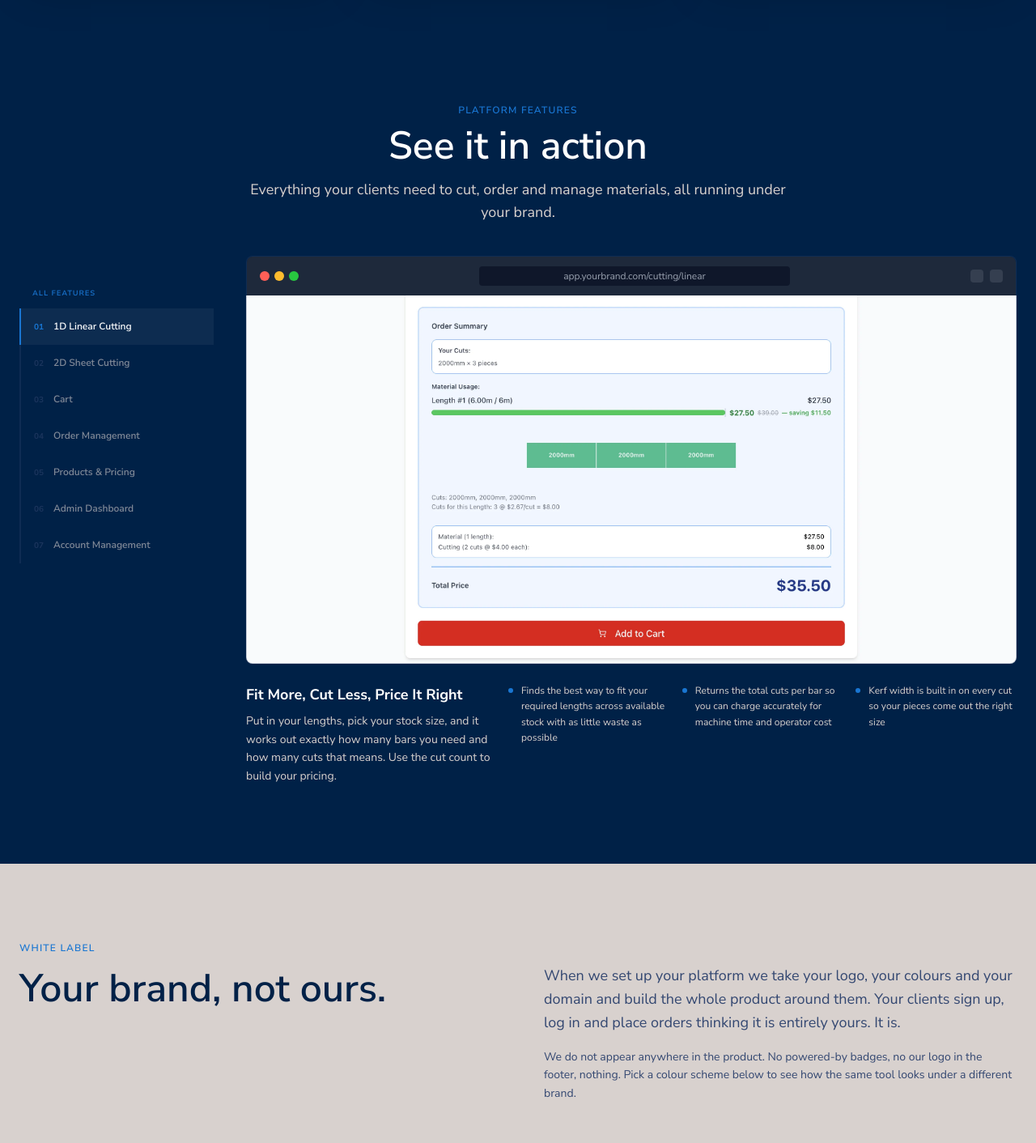
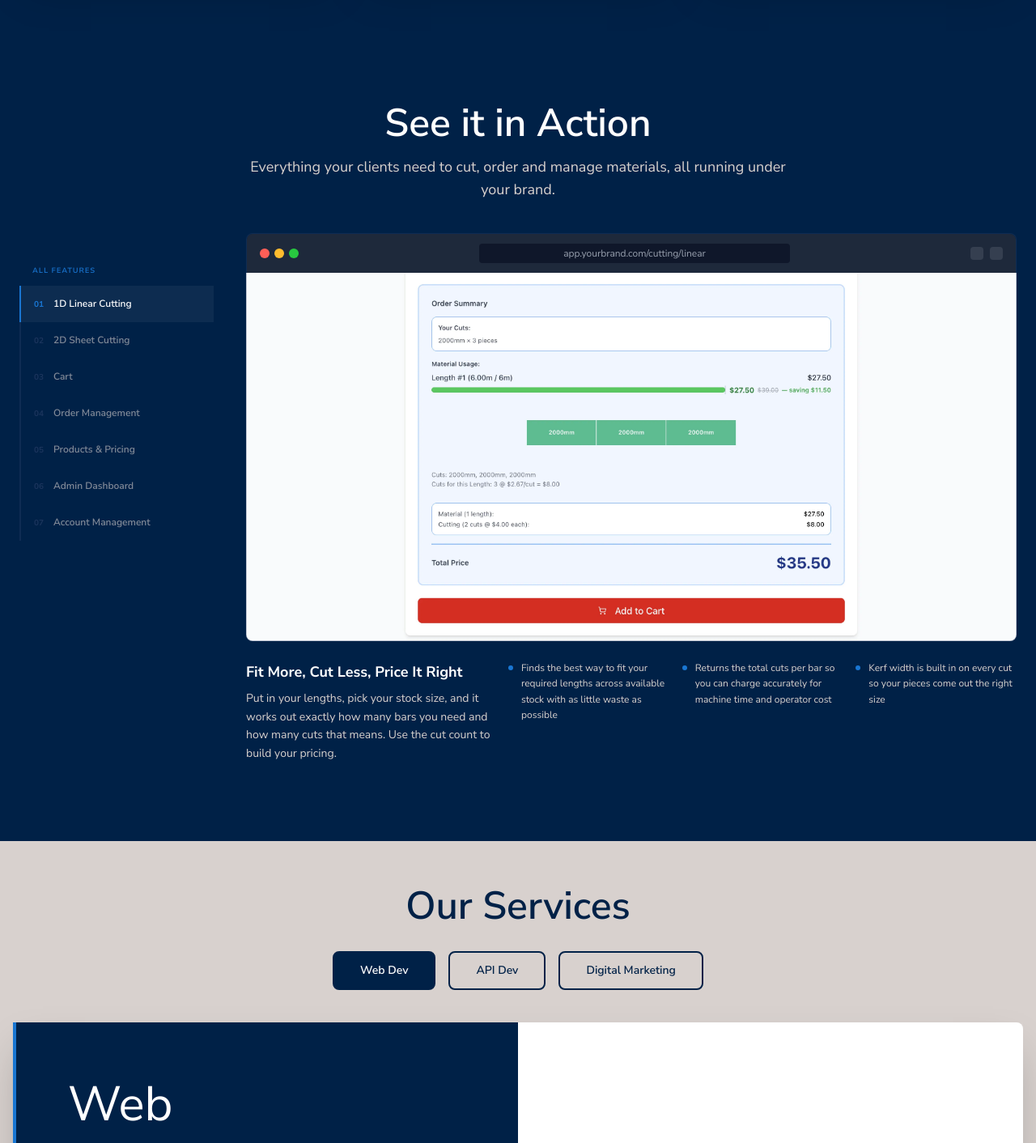
Before and after one commit to hd-marshall/eureka-integration, a Next.js app: page / in a window 1280 px wide. Shown: the part 2040-3452 px from the top of the page at 81% size. Built offline with nearby package versions, Linux system fonts and the light colour scheme.

Commit message:
page changes

```diff
--- a/src/app/components/ProductShowcase.tsx
+++ b/src/app/components/ProductShowcase.tsx
@@ -344,11 +344,8 @@ const ProductShowcase: React.FC = () => {
         <div className={`text-center mb-10 transition-all duration-1000 ease-out ${
           isVisible ? 'opacity-100 translate-y-0' : 'opacity-0 translate-y-8'
         }`}>
-          <span className="text-xs font-nunito-sans font-semibold text-brand-accent uppercase tracking-widest block mb-3">
-            Platform Features
-          </span>
           <h2 className="text-3xl md:text-4xl lg:text-5xl font-nunito-sans font-semibold text-brand-white mb-4">
-            See it in action
+            See it in Action
           </h2>
           <p className="text-base sm:text-lg font-nunito-sans text-brand-background max-w-2xl mx-auto">
             Everything your clients need to cut, order and manage materials, all running under your brand.
--- a/src/app/page.tsx
+++ b/src/app/page.tsx
@@ -32,7 +32,7 @@ export default function Home() {
       <ProductShowcase />
 
       {/* White Label Brand Showcase */}
-      <BrandShowcase />
+      {/* <BrandShowcase /> */}
 
       {/* Services */}
       <Services />
```
